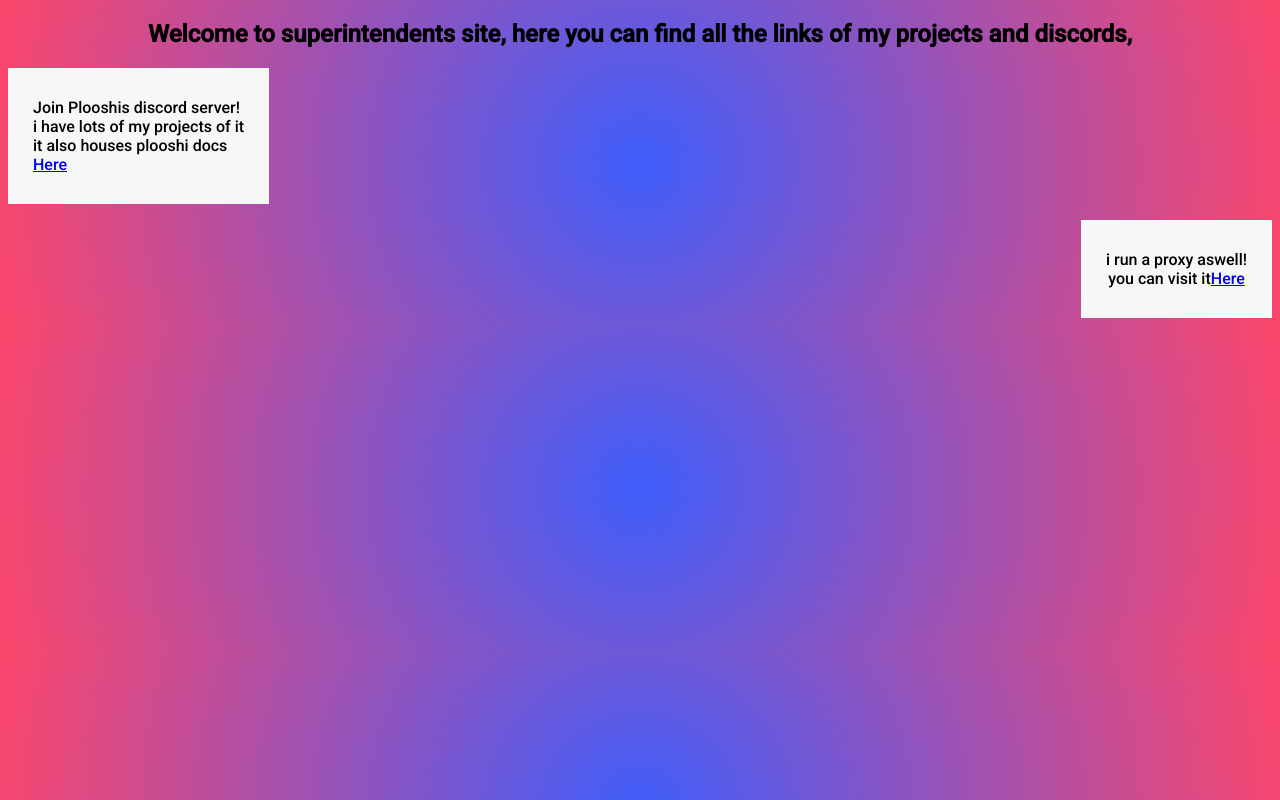
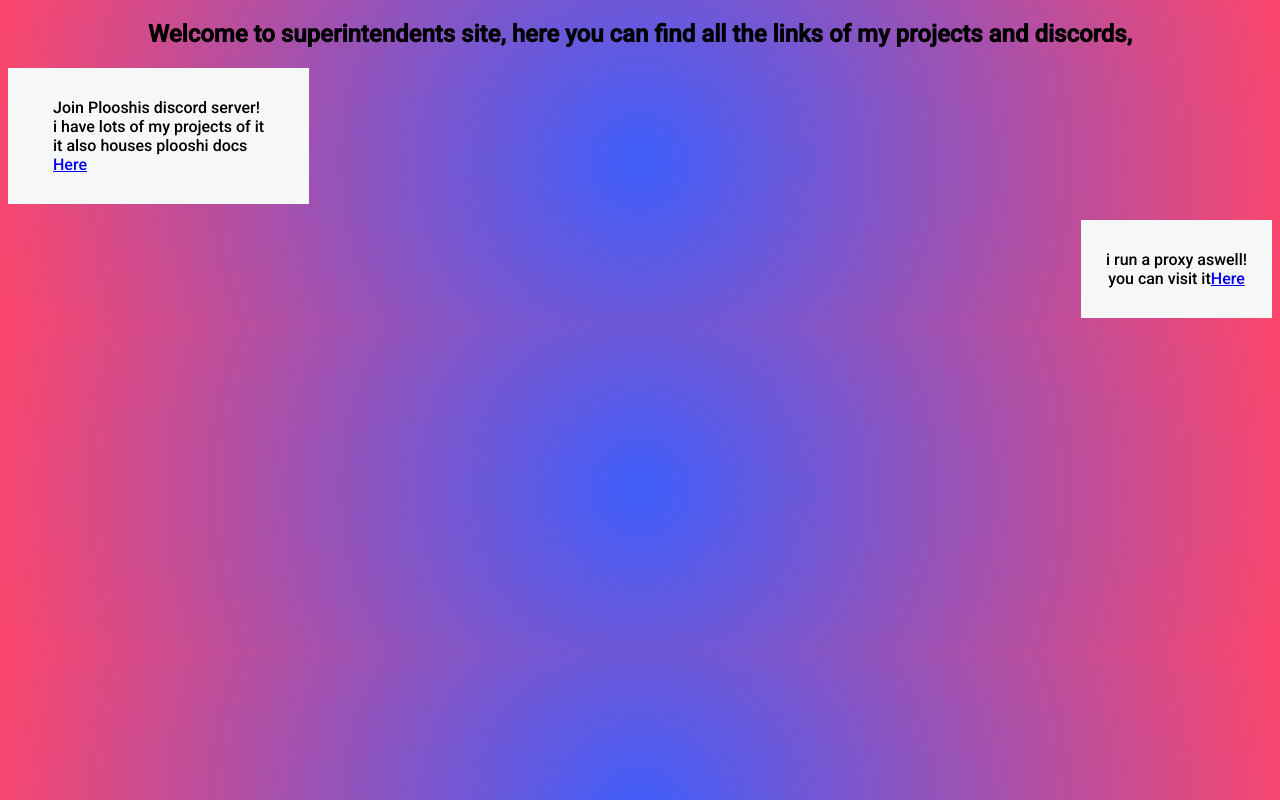
Before and after one commit to superintendent2521/superintendent.me-rewrite, a plain HTML site: page index.html in a window 1280 px wide. Drawn offline with Linux system fonts and the light colour scheme.

Commit message:
css fixxed

```diff
--- a/src/input.css
+++ b/src/input.css
@@ -15,7 +15,7 @@ body {
 .discord {
     background-color: #f6f8f8;
     color: black;
-    padding: 14px 25px;
+    padding: 14px 45px;
     text-align: center;
     text-decoration: none;
     display: inline-block;
```
Also changed, not shown: index.html (+1 -1 lines).
